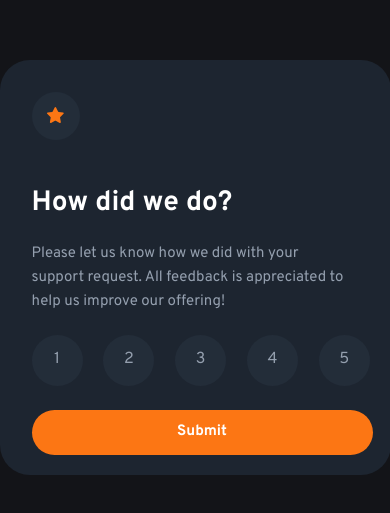
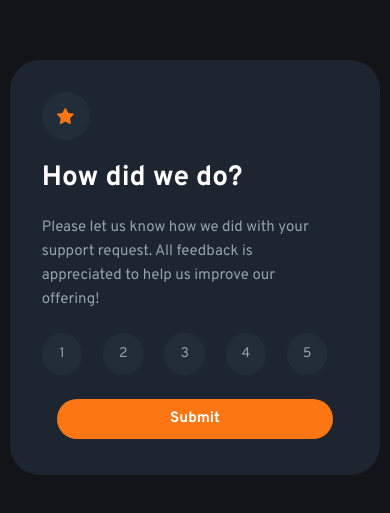
Before and after one commit to Nick-Gersbach/rating-component, a plain HTML site: page index.html in a window 390 px wide. Shown: the part 155-668 px from the top of the page. Drawn offline with Linux system fonts and the light colour scheme.

Commit message:
rating design complete

```diff
--- a/index.html
+++ b/index.html
@@ -32,7 +32,9 @@
             <div class="rating-number"><span class="number">4</span></div>
             <div class="rating-number"><span class="number">5</span></div>
           </div>
-          <input type="submit" value="Submit" />
+          <div class="submit-container">
+            <input type="submit" value="Submit" />
+          </div>
         </form>
       </div>
     </div>
--- a/style.css
+++ b/style.css
@@ -22,6 +22,20 @@ body {
   justify-content: center;
 }
 
+.star-img {
+  background: #232d39;
+  display: inline-block;
+  border-radius: 50%;
+  width: 48px;
+  height: 48px;
+  text-align: center;
+  margin: 2rem 2rem 1rem 2rem;
+  position: relative;
+  display: flex;
+  align-items: center;
+  justify-content: center;
+}
+
 .rating-component {
   background: #1d2530;
   border-radius: 30px;
@@ -29,25 +43,8 @@ body {
   height: 415px;
 }
 
-.star-img {
-  background: #232d39;
-  display: inline-block;
-  border-radius: 50%;
-  width: 48px;
-  height: 48px;
-  text-align: center;
-  margin: 2rem;
-  position: relative;
-}
-
-.star-img img {
-  position: absolute;
-  top: 32%;
-  left: 32%;
-}
-
 .component-content {
-  margin: 0rem 0rem 0rem 2rem;
+  margin: 0rem 2rem 0rem 2rem;
 }
 
 .rating-heading {
@@ -107,3 +104,61 @@ input[type="submit"]:hover {
   color: #fc7614;
   background: white;
 }
+
+/*
+
+
+
+
+
+
+MEDIA QUERY
+
+
+
+
+
+
+*/
+
+/*
+
+
+MOBILE PORTRAIT
+
+
+*/
+
+@media only screen and (max-width: 600px) {
+  .rating-component {
+    width: 95%;
+    height: 415px;
+  }
+
+  .rating-numbers {
+    display: flex;
+    align-items: center;
+    justify-content: center;
+  }
+
+  .rating-number {
+    width: 42px;
+    height: 42px;
+    font-size: 14px;
+  }
+
+  .submit-container {
+    display: flex;
+    align-items: center;
+    justify-content: center;
+  }
+
+  input[type="submit"] {
+    width: 90%;
+    height: 40px;
+    margin-top: 0.5rem;
+    margin-left: auto;
+    margin-right: auto;
+    margin-bottom: 1rem;
+  }
+}
```
